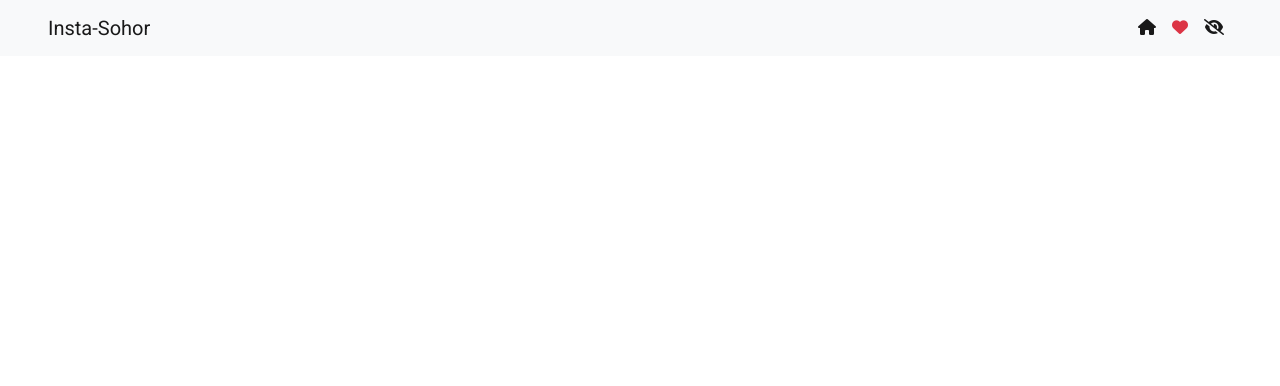
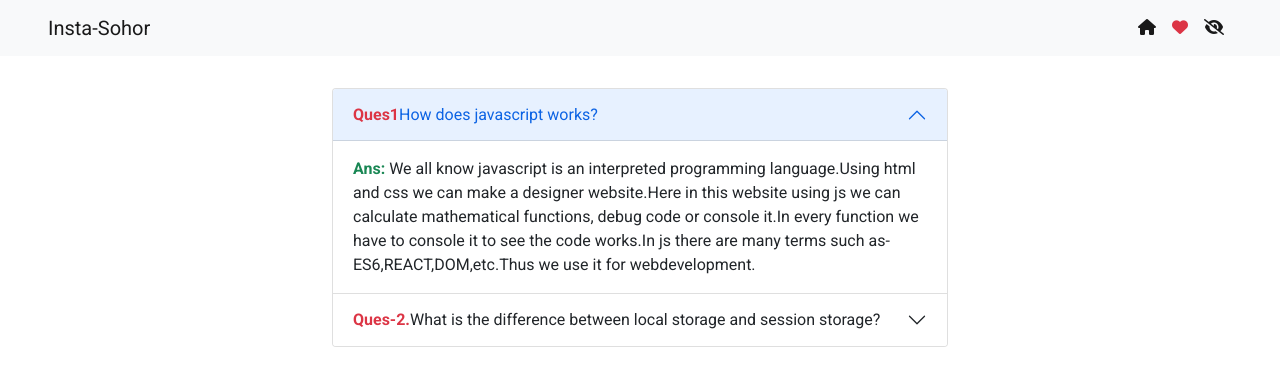
Before and after one commit to Gupta-Barna/assgn-7-repo, a plain HTML site: page index.html in a window 1280 px wide. Drawn offline with nearby package versions, Linux system fonts and the light colour scheme.

Commit message:
tag added

```diff
--- a/index.html
+++ b/index.html
@@ -1,10 +1,14 @@
-<!DOCTYPE html>
+
+ <!DOCTYPE html>
 <html lang="en">
     <head>
         <meta charset="UTF-8" />
         <meta http-equiv="X-UA-Compatible" content="IE=edge" />
         <meta name="viewport" content="width=device-width, initial-scale=1.0" />
         <title>Insta-Sohor</title>
+        <!-- bootstrap cdn link -->
+        <link href="https://cdn.jsdelivr.net/npm/bootstrap@5.0.2/dist/css/bootstrap.min.css" rel="stylesheet" integrity="sha384-EVSTQN3/azprG1Anm3QDgpJLIm9Nao0Yz1ztcQTwFspd3yD65VohhpuuCOmLASjC" crossorigin="anonymous">
+        <!-- css link -->
         <link rel="stylesheet" href="./css/style.css" />
         <!-- Latest compiled and minified CSS -->
         <link
@@ -55,11 +59,11 @@
                             <i class="fa-solid fa-house"></i>
                         </li>
 
-                        <li class="nav-link active" role="button" onclick="switchTab( 'liked' )">
+                        <li class="nav-link active" role="button" onclick="switchTab('liked')">
                             <i class="fa-solid fa-heart text-danger"></i>
                         </li>
 
-                        <li class="nav-link active" role="button" onclick="switchTab( 'reported' )">
+                        <li class="nav-link active" role="button" onclick="switchTab('reported')">
                             <i class="fa-solid fa-eye-slash"></i>
                         </li>
                     </ul>
@@ -77,8 +81,37 @@
                 <h1>Reported posts</h1>
             </div>
         </main>
+        <article class="container w-50 mb-4">
+            <div class="accordion" id="accordionPanelsStayOpenExample">
+                <div class="accordion-item">
+                  <h2 class="accordion-header" id="panelsStayOpen-headingOne">
+                    <button class="accordion-button" type="button" data-bs-toggle="collapse" data-bs-target="#panelsStayOpen-collapseOne" aria-expanded="true" aria-controls="panelsStayOpen-collapseOne">
+                     <strong class="text-danger">Ques1</strong> How does javascript works?
+                    </button>
+                  </h2>
+                  <div id="panelsStayOpen-collapseOne" class="accordion-collapse collapse show" aria-labelledby="panelsStayOpen-headingOne">
+                    <div class="accordion-body">
+                      <strong class="text-success">Ans:</strong> We all know javascript is an interpreted programming language.Using html and css we can make a designer website.Here in this website using js we can calculate mathematical functions, debug code or console it.In every function we have to console it to see the code works.In js there are many terms such as-ES6,REACT,DOM,etc.Thus we use it for webdevelopment.
+                    </div>
+                  </div>
+                </div>
+                <div class="accordion-item">
+                  <h2 class="accordion-header" id="panelsStayOpen-headingTwo">
+                    <button class="accordion-button collapsed" type="button" data-bs-toggle="collapse" data-bs-target="#panelsStayOpen-collapseTwo" aria-expanded="false" aria-controls="panelsStayOpen-collapseTwo">
+                        <strong class="text-danger">Ques-2.</strong>What is the difference between local storage and session storage?
+                    </button>
+                  </h2>
+                  <div id="panelsStayOpen-collapseTwo" class="accordion-collapse collapse" aria-labelledby="panelsStayOpen-headingTwo">
+                    <div class="accordion-body">
+                        <strong class="text-success">Ans:</strong> The local storage and session storage both are same ways.They store key pairsfor domain.As the main difference is-in local storage is the browser is closed the storage is saved.Besides, in session storage  when we open a new window it creates a new storge.Thus we can access local storage ans session storage using the window object as well.
+                    </div>
+                  </div>
+                </div>
+              </div>
+        </article>
         <footer></footer>
-
+        <!-- bootstrap script link -->
+        <script src="https://cdn.jsdelivr.net/npm/bootstrap@5.0.2/dist/js/bootstrap.bundle.min.js" integrity="sha384-MrcW6ZMFYlzcLA8Nl+NtUVF0sA7MsXsP1UyJoMp4YLEuNSfAP+JcXn/tWtIaxVXM" crossorigin="anonymous"></script>
         <!-- add javascript  file  -->
         <script src="./js/app.js"></script>
     </body>
```
